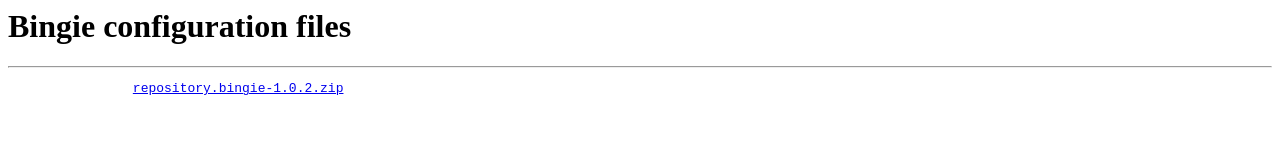
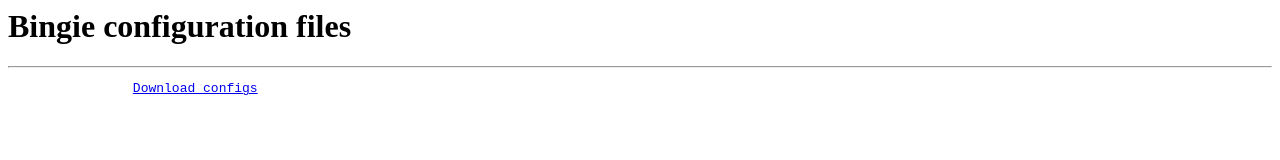
Before and after one commit to developerwill/bingie-configs, a plain HTML site: page index.html in a window 1280 px wide. Drawn offline with Linux system fonts and the light colour scheme.

Commit message:
Testing Github pages

```diff
--- a/index.html
+++ b/index.html
@@ -3,7 +3,7 @@
     <h1>Bingie configuration files</h1>
     <hr />
     <pre>
-                <a href="Titan.bingie Skinbackup (2023-12-09 12.25.47)">repository.bingie-1.0.2.zip</a>
+                <a href="configs.zip">Download configs</a>
             </pre>
   </body>
 </html>
```
Also changed, not shown: 2 other files.
